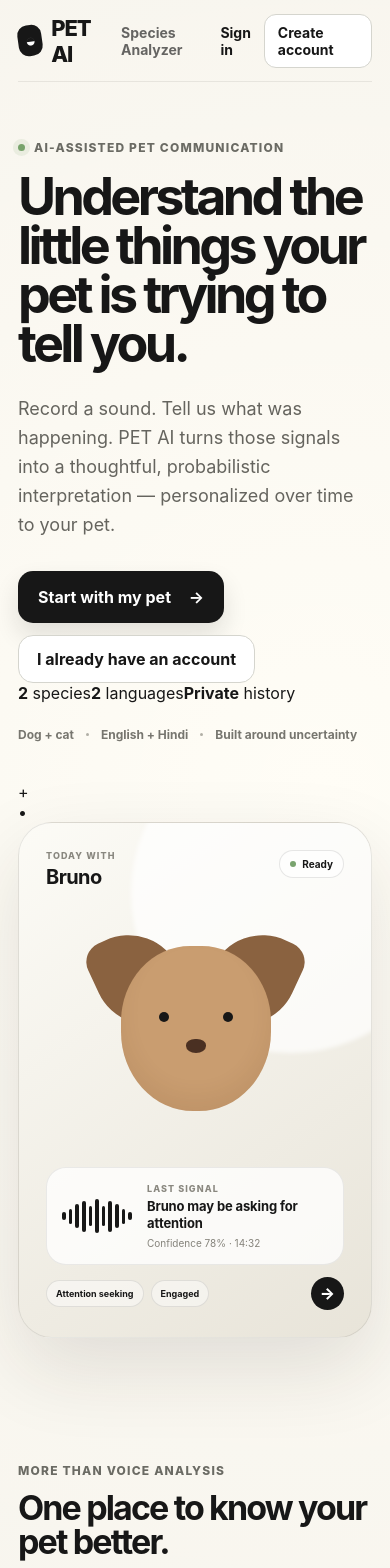
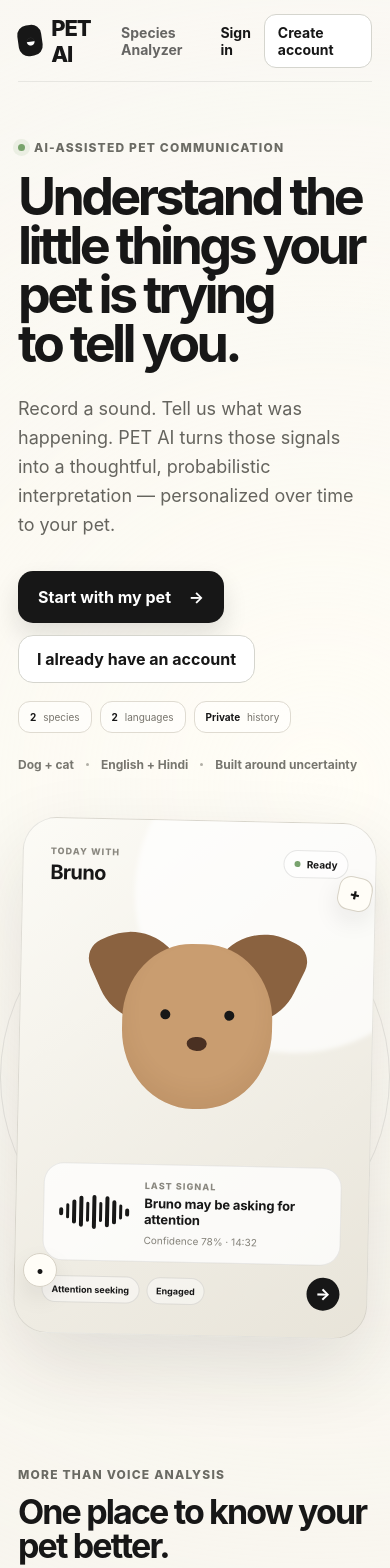
Before and after one commit to spunkytechai/pet-ai, a Next.js app: page / in a window 390 px wide. Shown: the top 1568 px of the page. Built offline with nearby package versions, Linux system fonts and the light colour scheme; no server answers.

Commit message:
Polish PET AI visual system and hero composition

```diff
--- a/app/product-ui.css
+++ b/app/product-ui.css
@@ -201,3 +201,36 @@ textarea{resize:vertical}
 .app-page .container,.dashboard-page .container{width:min(1120px,calc(100% - 36px));margin:0 auto}
 .notice{line-height:1.55}
 @media(max-width:800px){.app-page .container,.dashboard-page .container{width:min(100% - 28px,1120px)}}
+
+
+/* PET AI visual upgrade */
+.landing{position:relative}
+.landing:before{content:'';position:absolute;inset:0 0 auto;height:780px;pointer-events:none;background:linear-gradient(180deg,rgba(255,255,255,.28),transparent 72%);z-index:0}
+.landing-shell{z-index:1}
+.landing-hero{position:relative}
+.hero-copy{position:relative;z-index:2}
+.hero-copy h1{max-width:680px;text-wrap:balance}
+.hero-visual-wrap{position:relative;min-height:610px;display:grid;place-items:center}
+.pet-product-card{z-index:2;width:min(100%,510px);transform:rotate(1.2deg);transition:transform .35s ease,box-shadow .35s ease}
+.pet-product-card:hover{transform:rotate(0deg) translateY(-5px);box-shadow:0 40px 100px rgba(39,36,26,.17)}
+.hero-orbit{position:absolute;border:1px solid rgba(23,23,23,.09);border-radius:50%;pointer-events:none}
+.hero-orbit-one{width:570px;height:570px}
+.hero-orbit-two{width:420px;height:420px;border-style:dashed;transform:rotate(22deg)}
+.hero-spark{position:absolute;z-index:3;width:34px;height:34px;border:1px solid #d7d2c6;background:#fffdf7;border-radius:12px;display:grid;place-items:center;font-weight:800;box-shadow:0 10px 25px rgba(30,27,20,.08)}
+.spark-one{top:105px;right:22px;transform:rotate(12deg)}
+.spark-two{bottom:85px;left:0;border-radius:50%;font-size:16px}
+.hero-proof{display:flex;gap:8px;flex-wrap:wrap;margin-top:22px}
+.hero-proof span{padding:9px 11px;border:1px solid #dfdbd1;background:rgba(255,255,255,.48);border-radius:12px;font-size:10px;color:#77746c}
+.hero-proof strong{color:#171717;margin-right:4px}
+.capability-card{position:relative;overflow:hidden}
+.capability-card:after{content:'';position:absolute;width:120px;height:120px;border-radius:50%;right:-45px;top:-45px;border:1px solid rgba(23,23,23,.06)}
+.capability-dark:after{border-color:rgba(255,255,255,.08)}
+@media(max-width:800px){
+ .hero-visual-wrap{min-height:530px}
+ .hero-orbit-one{width:390px;height:390px}
+ .hero-orbit-two{width:300px;height:300px}
+ .spark-one{right:0;top:65px}
+ .spark-two{left:5px;bottom:55px}
+ .pet-product-card{width:100%}
+ .hero-proof{margin-top:18px}
+}
```
